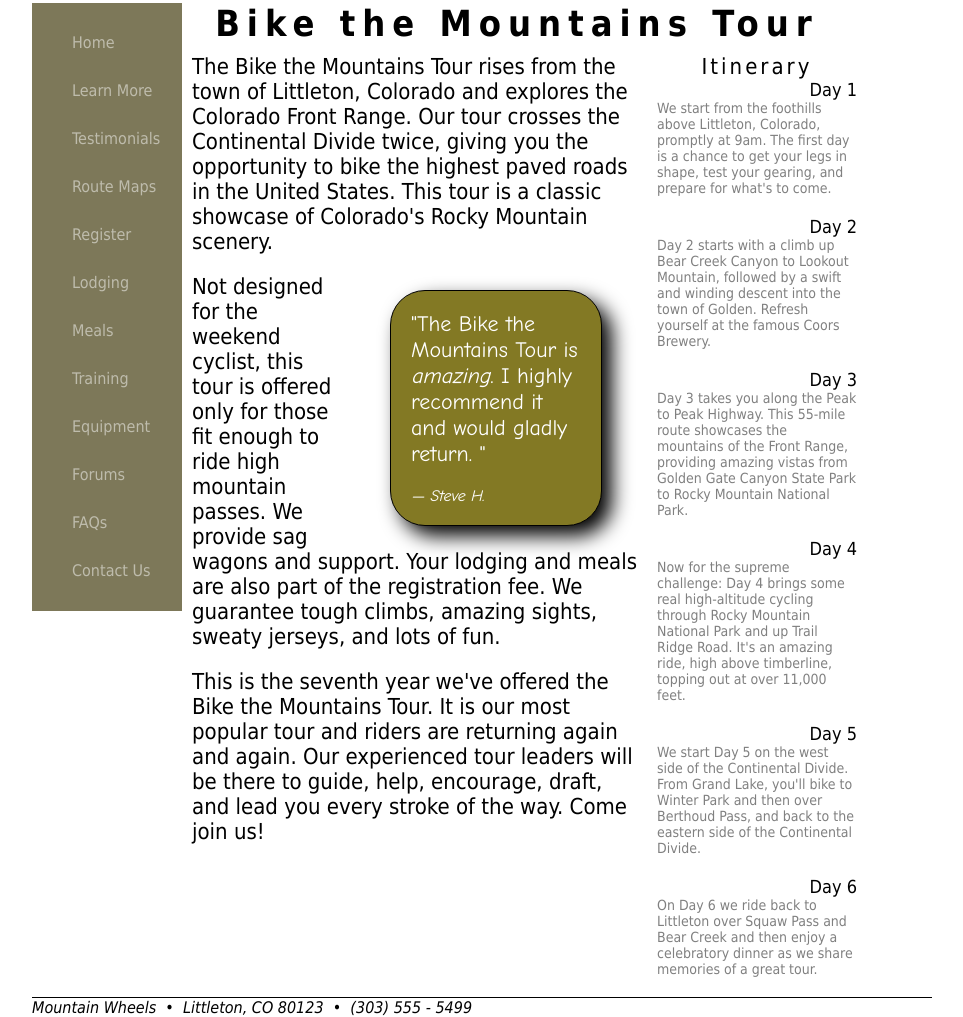
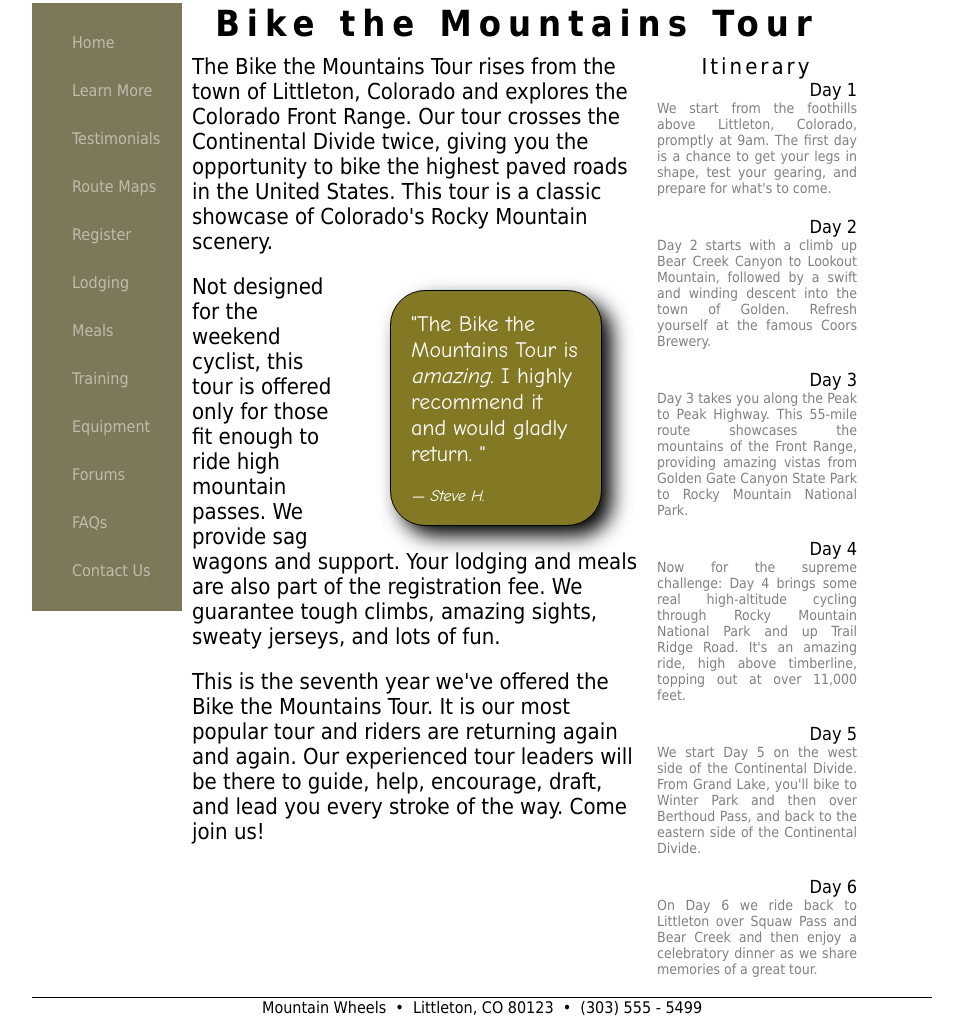
Before and after one commit to ZOrion227/CSS-Project-3_1.0, a plain HTML site: page Project3_1.0/index.html in a window 1280 px wide. Shown: the part 102-1119 px from the top of the page, without its empty margins (158-1121 px from the left). Drawn offline with Linux system fonts and the light colour scheme.

Commit message:
Final version of project. Completed.

```diff
--- a/Project3_1.0/mw_styles.css
+++ b/Project3_1.0/mw_styles.css
@@ -64,14 +64,21 @@ blockquote p:after, blockquote p:before{
   font-weight: normal;
   text-align: center;
 }
-
+/*  */
 #rightsection h2{
   font-size: 18px;
   text-align: right;
   font-weight: normal;
 }
+/* The side part of the website to the right but only the paragraphs */
 #rightsection p{
   color:gray;
   font-size: 14px;
-
+  text-align: justify;
 }
+/* That thing that foots the page. I dont remember what it is. */
+footer address{
+  font-size: 16px;
+  text-align: center;
+  font-style: normal;
+}
```
Also changed, not shown: Project3_1.0/index.html (+1 -1 lines).
